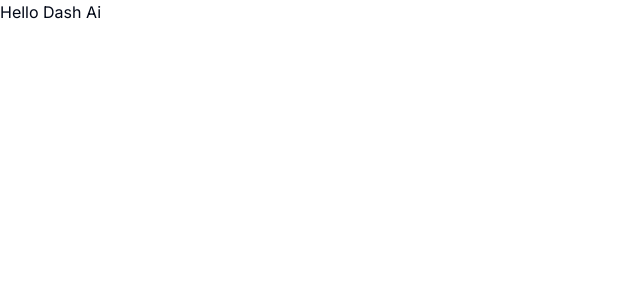
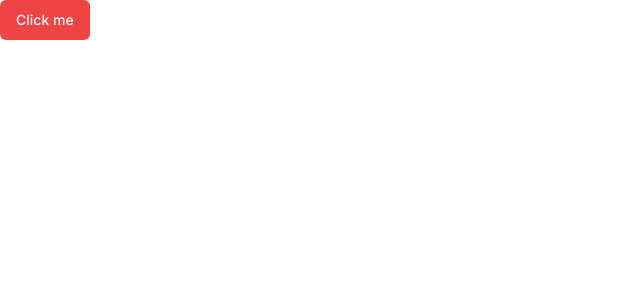
Before and after one commit to MainaJoseph/ai-dashboard, a Next.js app: page / in a window 1280 px wide. Shown: the top 300 px of the page, without its empty margins (0-640 px from the left). Built offline with nearby package versions, Linux system fonts and the light colour scheme.

Commit message:
added a button component from shadcn-ui

```diff
--- a/app/page.tsx
+++ b/app/page.tsx
@@ -1,7 +1,8 @@
+import { Button } from "@/components/ui/button"
 
 
 export default function Home() {
   return (
-  <p>Hello Dash Ai</p>
+<Button variant="destructive">Click me</Button>
   )
 }
--- /dev/null
+++ b/components/ui/button.tsx
@@ -0,0 +1,56 @@
+import * as React from "react"
+import { Slot } from "@radix-ui/react-slot"
+import { cva, type VariantProps } from "class-variance-authority"
+
+import { cn } from "@/lib/utils"
+
+const buttonVariants = cva(
+  "inline-flex items-center justify-center rounded-md text-sm font-medium ring-offset-background transition-colors focus-visible:outline-none focus-visible:ring-2 focus-visible:ring-ring focus-visible:ring-offset-2 disabled:pointer-events-none disabled:opacity-50",
+  {
+    variants: {
+      variant: {
+        default: "bg-primary text-primary-foreground hover:bg-primary/90",
+        destructive:
+          "bg-destructive text-destructive-foreground hover:bg-destructive/90",
+        outline:
+          "border border-input bg-background hover:bg-accent hover:text-accent-foreground",
+        secondary:
+          "bg-secondary text-secondary-foreground hover:bg-secondary/80",
+        ghost: "hover:bg-accent hover:text-accent-foreground",
+        link: "text-primary underline-offset-4 hover:underline",
+      },
+      size: {
+        default: "h-10 px-4 py-2",
+        sm: "h-9 rounded-md px-3",
+        lg: "h-11 rounded-md px-8",
+        icon: "h-10 w-10",
+      },
+    },
+    defaultVariants: {
+      variant: "default",
+      size: "default",
+    },
+  }
+)
+
+export interface ButtonProps
+  extends React.ButtonHTMLAttributes<HTMLButtonElement>,
+    VariantProps<typeof buttonVariants> {
+  asChild?: boolean
+}
+
+const Button = React.forwardRef<HTMLButtonElement, ButtonProps>(
+  ({ className, variant, size, asChild = false, ...props }, ref) => {
+    const Comp = asChild ? Slot : "button"
+    return (
+      <Comp
+        className={cn(buttonVariants({ variant, size, className }))}
+        ref={ref}
+        {...props}
+      />
+    )
+  }
+)
+Button.displayName = "Button"
+
+export { Button, buttonVariants }
--- a/package.json
+++ b/package.json
@@ -9,6 +9,7 @@
     "lint": "next lint"
   },
   "dependencies": {
+    "@radix-ui/react-slot": "^1.0.2",
     "@types/node": "20.5.9",
     "@types/react": "18.2.21",
     "@types/react-dom": "18.2.7",
```
Also changed, not shown: 1 other file (tests, documents, lock files or other folders).
